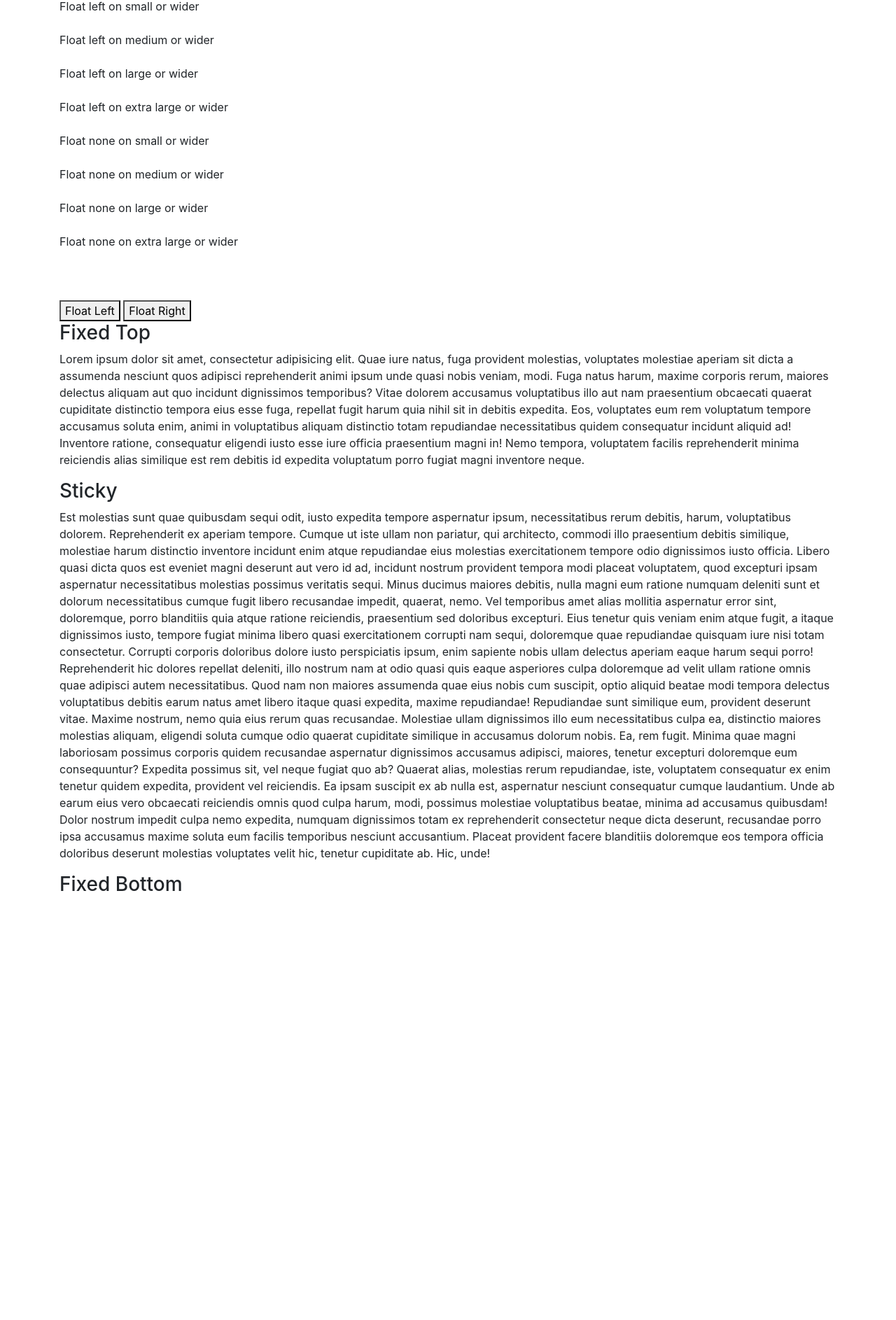
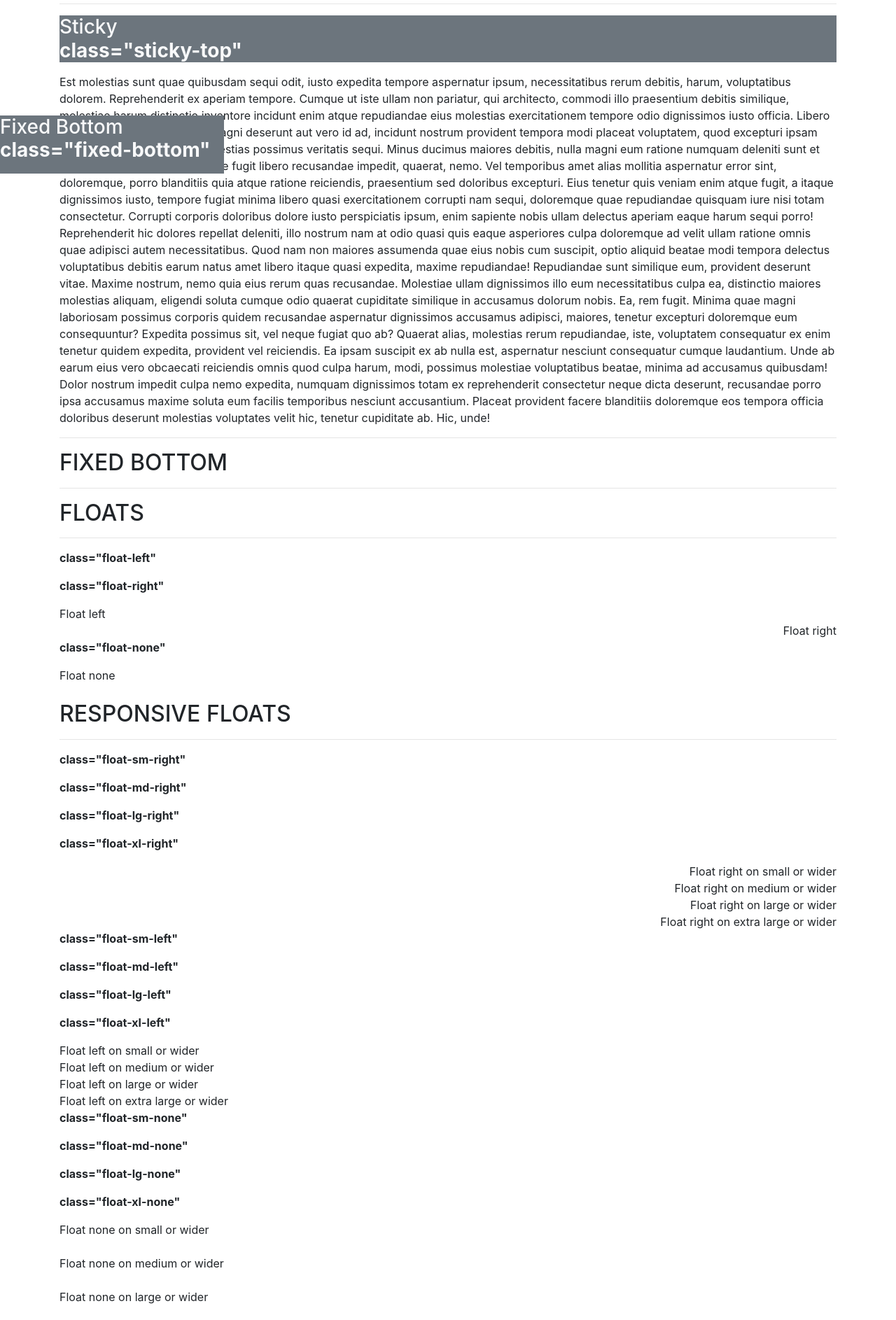
Before and after one commit to JasJohn3/bootstrap-sandbox, a plain HTML site: page 2_4_floats_position.html in a window 1280 px wide. Shown: the part 544-2430 px from the top of the page at 70% size. Before the commit the page ends 2324 px from the top, so only its background shows below. Drawn offline with nearby package versions, Linux system fonts and the light colour scheme.

Commit message:
2.4 floats and positions

```diff
--- a/2_4_floats_position.html
+++ b/2_4_floats_position.html
@@ -86,54 +86,11 @@
 
     <div class="container">
         <!--##################START HERE###################-->
-
-        <!-- FLOATS -->
-        <div>Float left</div>
-        <br>
-        <div>Float right</div>
-        <br>
-        <div>Float none</div>
-        <br>
-
-        <!-- RESPONSIVE FLOATS -->
-        <div>Float right on small or wider</div>
-        <br>
-        <div>Float right on medium or wider</div>
-        <br>
-        <div>Float right on large or wider</div>
-        <br>
-        <div>Float right on extra large or wider</div>
-        <br>
-
-        <div>Float left on small or wider</div>
-        <br>
-        <div>Float left on medium or wider</div>
-        <br>
-        <div>Float left on large or wider</div>
-        <br>
-        <div>Float left on extra large or wider</div>
-        <br>
-
-        <div>Float none on small or wider</div>
-        <br>
-        <div>Float none on medium or wider</div>
-        <br>
-        <div>Float none on large or wider</div>
-        <br>
-        <div>Float none on extra large or wider</div>
-        <br>
-
-        <br>
-        <br>
-
-        <!-- CLEARFIX -->
-        <div>
-            <button>Float Left</button>
-            <button>Float Right</button>
-        </div>
-
+        <hr>
         <!-- FIXED TOP -->
-        <h3>Fixed Top</h3>
+        <h2 class="h2">FIXED TOP</h2>
+        <hr>
+        <h3 class="fixed-top bg-secondary text-light w-25">Fixed Top <strong class="d-block mb-3">class="fixed-top"</strong></h3>
 
         <p>Lorem ipsum dolor sit amet, consectetur adipisicing elit. Quae iure natus, fuga provident molestias, voluptates molestiae
             aperiam sit dicta a assumenda nesciunt quos adipisci reprehenderit animi ipsum unde quasi nobis veniam, modi.
@@ -146,7 +103,10 @@
             porro fugiat magni inventore neque. </p>
 
         <!-- FIXED STICKY -->
-        <h3>Sticky</h3>
+        <hr>
+        <h2 class="h2">FIXED STICKY</h2>
+        <hr>
+        <h3 class="sticky-top bg-secondary text-light">Sticky <strong class="d-block mb-3">class="sticky-top"</strong></h3>
 
         <p>Est molestias sunt quae quibusdam sequi odit, iusto expedita tempore aspernatur ipsum, necessitatibus rerum debitis,
             harum, voluptatibus dolorem. Reprehenderit ex aperiam tempore. Cumque ut iste ullam non pariatur, qui architecto,
@@ -176,7 +136,76 @@
             voluptates velit hic, tenetur cupiditate ab. Hic, unde!</p>
 
         <!-- FIXED BOTTOM -->
-        <h3>Fixed Bottom</h3>
+        <hr>
+        <h2 class="h2">FIXED BOTTOM</h2>
+        <hr>
+        <h3 class="fixed-bottom bg-secondary text-light w-25">Fixed Bottom<strong class="d-block mb-3">class="fixed-bottom"</strong></h3>
+        <!-- FLOATS -->
+        <h2 class="h2">FLOATS</h2>
+        <hr>
+        <strong class="d-block mb-3">class="float-left"</strong>
+        <strong class="d-block mb-3">class="float-right"</strong>
+        <div class="float-left">Float left</div>
+        <br>
+        <div class="float-right">Float right</div>
+        <br>
+        <strong class="d-block mb-3">class="float-none"</strong>
+        <div class="float-none">Float none</div>
+        <br>
+
+        <!-- RESPONSIVE FLOATS -->
+        <h2 class="h2">RESPONSIVE FLOATS</h2>
+        <hr>
+        <strong class="d-block mb-3">class="float-sm-right"</strong>
+        <strong class="d-block mb-3">class="float-md-right"</strong>
+        <strong class="d-block mb-3">class="float-lg-right"</strong>
+        <strong class="d-block mb-3">class="float-xl-right"</strong>
+        <div class="float-sm-right">Float right on small or wider</div>
+        <br>
+        <div class="float-md-right">Float right on medium or wider</div>
+        <br>
+        <div class="float-lg-right">Float right on large or wider</div>
+        <br>
+        <div class="float-xl-right">Float right on extra large or wider</div>
+        <br>
+        <strong class="d-block mb-3">class="float-sm-left"</strong>
+        <strong class="d-block mb-3">class="float-md-left"</strong>
+        <strong class="d-block mb-3">class="float-lg-left"</strong>
+        <strong class="d-block mb-3">class="float-xl-left"</strong>
+        <div class="float-sm-left">Float left on small or wider</div>
+        <br>
+        <div class="float-md-left">Float left on medium or wider</div>
+        <br>
+        <div class="float-lg-left">Float left on large or wider</div>
+        <br>
+        <div class="float-xl-left">Float left on extra large or wider</div>
+        <br>
+        <strong class="d-block mb-3">class="float-sm-none"</strong>
+        <strong class="d-block mb-3">class="float-md-none"</strong>
+        <strong class="d-block mb-3">class="float-lg-none"</strong>
+        <strong class="d-block mb-3">class="float-xl-none"</strong>
+        <div class="float-sm-none">Float none on small or wider</div>
+        <br>
+        <div class="float-md-none">Float none on medium or wider</div>
+        <br>
+        <div class="float-lg-none">Float none on large or wider</div>
+        <br>
+        <div class="float-xl-none">Float none on extra large or wider</div>
+        <br>
+
+        <br>
+        <br>
+
+        <!-- CLEARFIX -->
+        <h2 class="h2">CLEARFIX</h2>
+        <hr>
+        <strong class="d-block mb-3">class="clearfix"</strong>
+        <div class="bg-primary clearfix">
+            <button class="float-left btn-secondary m-1">Float Left</button>
+            <button class="float-right btn-secondary m-1">Float Right</button>
+        </div>
+
+
 
     </div>
     <!-- ./container -->
```
